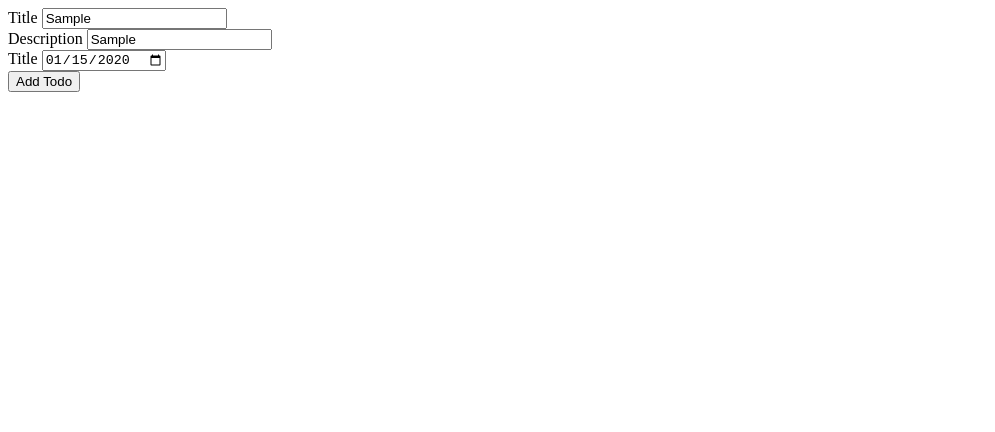
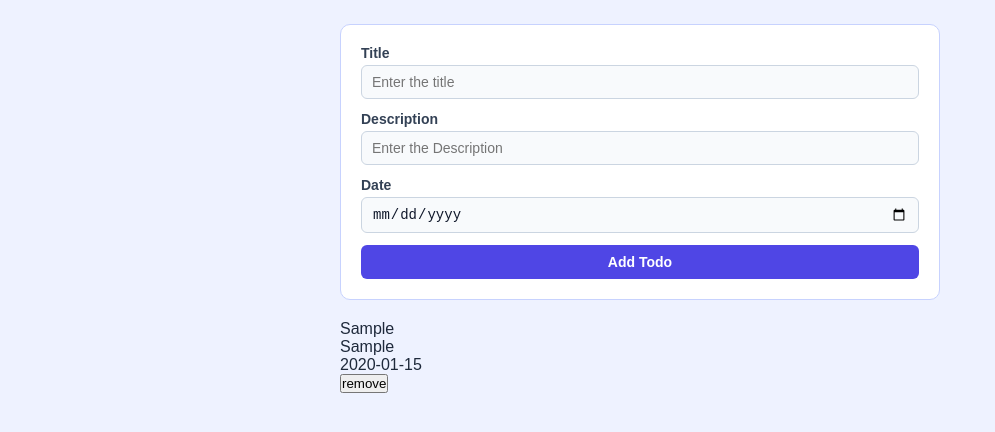
Before and after one commit to arijitchatterjee07/FIRST-SEM, a plain HTML site: page Web_Dev_Lab_2026/Labs/Class_6 (To-Do List)/index.html in a window 1280 px wide. Both pictures are taken after typing "Sample", "Sample", "2020-01-15" into the empty fields and a click on the button "Add Todo". Shown: the whole page, without its empty margins (0-995 px from the left). Drawn offline with Linux system fonts and the light colour scheme.

Commit message:
Code-Push-33

```diff
--- a/Web_Dev_Lab_2026/Labs/Class_6 (To-Do List)/index.html
+++ b/Web_Dev_Lab_2026/Labs/Class_6 (To-Do List)/index.html
@@ -1,32 +1,50 @@
-<!DOCTYPE html>
+<!doctype html>
 <html lang="en">
   <head>
-    <meta charset="UTF-8">
-    <meta name="viewport" content="width=device-width, initial-scale=1.0">
-    <title>Document</title>
+    <meta charset="UTF-8" />
+    <meta name="viewport" content="width=device-width, initial-scale=1.0" />
+    <title>Todo App</title>
+    <script src="./script.js" defer></script>
+    <link rel="stylesheet" href="style.css" />
   </head>
   <body>
     <div id="root">
       <div id="inputDiv">
         <div>
           <label for="title">Title</label>
-                <input type="text" placeholder="Enter the title" value="" id="title" required>
+          <input
+            type="text"
+            placeholder="Enter the title"
+            value=""
+            id="title"
+            required
+          />
         </div>
         <div>
           <label for="description">Description</label>
-                <input type="text" placeholder="Enter the description" value="" id="description" required>
+          <input
+            type="text"
+            placeholder="Enter the Description"
+            value=""
+            id="description"
+            required
+          />
         </div>
         <div>
-                <label for="date">Title</label>
-                <input type="date" placeholder="Enter the date" value="" id="date" required>
+          <label for="date">Date</label>
+          <input
+            type="date"
+            placeholder="Enter the Date"
+            value=""
+            id="date"
+            required
+          />
         </div>
         <div>
-                <button type="submit" id="AddTodo">Add Todo</button>
+          <button type="submit" id="addTodo">Add Todo</button>
         </div>
       </div>
-        <div id="listTodo">
-
-        </div>
+      <div id="listTodo"></div>
     </div>
   </body>
 </html>
--- a/Web_Dev_Lab_2026/Labs/Class_6 (To-Do List)/script.js
+++ b/Web_Dev_Lab_2026/Labs/Class_6 (To-Do List)/script.js
@@ -1,19 +1,14 @@
-let titleElement=document.getElementById("title");
-let descriptionElement=document.getElementById("description");
-let dateElement=document.getElementById("date");
-
-let addTodoElement=document.getElementById("addTodo");
-
-let todoList=[];
-
-addTodoBtnElement.addEventListener('click',function(){
-    let title=titleElement.value;
-    let description=descriptionElement.value;
-    let date=titleElement.value;
-
-    if (!title || !description || !date)
-    {
-        alert("Enter all values");
+let titleElement = document.getElementById("title");
+let descriptionElement = document.getElementById("description");
+let dateElement = document.getElementById("date");
+let addTodoBtnElement = document.getElementById("addTodo");
+let todoList = [];
+addTodoBtnElement.addEventListener('click', function () {
+    let title = titleElement.value;
+    let description = descriptionElement.value;
+    let date = dateElement.value;
+    if (!title || !description || !date) {
+        alert("Enter all values!");
         return;
     }
     todoList.push({
@@ -21,40 +16,33 @@ addTodoBtnElement.addEventListener('click',function(){
         description,
         date
     });
-    titleElement.value="";
-    descriptionElement.value="";
-    dateElement.value="";
-    renderElement
+    titleElement.value = "";
+    descriptionElement.value = "";
+    dateElement.value = ""
+    renderElement();
 });
-
-let listTodoElemt=document.getElementById("listTodo");
-let listFragmentElement=document.createDocumentFragment();
-
-function renderElement()
-{
-    for (let i=0;i<todoList.length;i++)
-    {
-        let displayTitle=todoList[i].title;
-        let displayDescription=todoList[i].description;
-        let displayDate=todoList[i].date;
-
-        let divElement=document.createElement("div");
-        let titleParaElement=document.createElement("p");
-        let descriptionParaElement=document.createElement("p");
-        let dateParaElement=document.createElement("p");
-
-        titleParaElement.textContent=displayTitle;
-        descriptionParaElement.textContent=displayDescription;
-        dateParaElement.textContent=displayDate;
-
-        let removeBtnElement=document.createElement("button");
-        removeBtnElement.textContent="remove";
-
-        removeBtnElement.addEventListener('click',function(){
+let listTodoElement = document.getElementById("listTodo");
+let listFragmentElement = document.createDocumentFragment();
+function renderElement() {
+    listTodoElement.innerHTML = "";
+    for (let i = 0; i < todoList.length; i++) {
+        let displayTitle = todoList[i].title;
+        let displayDescription = todoList[i].description;
+        let displayDate = todoList[i].date;
+        let divElement = document.createElement("div");
+        let titleParaElement = document.createElement("p");
+        let descriptionParaElement = document.createElement("p");
+        let dateParaElement = document.createElement("p");
+        titleParaElement.textContent = displayTitle;
+        descriptionParaElement.textContent = displayDescription;
+        dateParaElement.textContent = displayDate;
+        let removeBtnElement = document.createElement("button");
+        removeBtnElement.textContent = "remove"
+        removeBtnElement.addEventListener('click', function () {
         });
-
-        divElement.append(titleParaElement,descriptionParaElement,dateParaElement,removeBtnElement);
+        divElement.append(titleParaElement, descriptionParaElement, dateParaElement,
+            removeBtnElement);
         listFragmentElement.appendChild(divElement);
     }
-    listTodoElemt.append(listFragmentElement);
+    listTodoElement.appendChild(listFragmentElement);
 }
--- a/Web_Dev_Lab_2026/Labs/Class_6 (To-Do List)/style.css
+++ b/Web_Dev_Lab_2026/Labs/Class_6 (To-Do List)/style.css
@@ -1,4 +1,111 @@
-*{
-    border: 0px;
-    padding: 0px;
-};
+*
+{
+    margin: 0;
+    padding: 0;
+    box-sizing: border-box;
+}
+
+body
+{
+    font-family: Arial, sans-serif;
+    background-color: #eef2ff;
+    color: #1e293b;
+    padding: 24px;
+}
+
+#root
+{
+    max-width: 600px;
+    margin: 0 auto;
+}
+
+#inputDiv
+{
+    background-color: #ffffff;
+    padding: 20px;
+    border: 1px solid #c7d2fe;
+    border-radius: 10px;
+    margin-bottom: 20px;
+    display: flex;
+    flex-direction: column;
+    gap: 12px;
+}
+
+#inputDiv > div
+{
+    display: flex;
+    flex-direction: column;
+    gap: 4px;
+}
+
+label
+{
+    font-size: 14px;
+    font-weight: bold;
+    color: #334155;
+}
+
+input
+{
+    padding: 8px 10px;
+    font-size: 14px;
+    background-color: #f8fafc;
+    color: #0f172a;
+    border: 1px solid #cbd5e1;
+    border-radius: 6px;
+}
+
+#addTodo
+{
+    padding: 9px 14px;
+    font-size: 14px;
+    font-weight: bold;
+    border: none;
+    border-radius: 6px;
+    cursor: pointer;
+    background-color: #4f46e5;
+    color: #ffffff;
+}
+
+#count
+{
+    background-color: #e0e7ff;
+    color: #3730a3;
+    font-size: 14px;
+    font-weight: bold;
+    padding: 10px 14px;
+    border-radius: 8px;
+    margin-bottom: 14px;
+}
+
+#listTodo
+{
+    display: flex;
+    flex-direction: column;
+    gap: 12px;
+}
+
+.todo-card
+{
+    background-color: #ffffff;
+    padding: 16px;
+    border: 1px solid #cbd5e1;
+    border-left: 5px solid #4f46e5;
+    border-radius: 8px;
+    display: flex;
+    flex-direction: column;
+    gap: 8px;
+}
+
+.todo-card p:first-child
+{
+    font-size: 17px;
+    font-weight: bold;
+    color: #0f172a;
+}
+
+.done-title
+{
+    text-decoration: line-through;
+    color: #64748b;
+}
```
Lines whose indentation alone changed are shown as unchanged.
